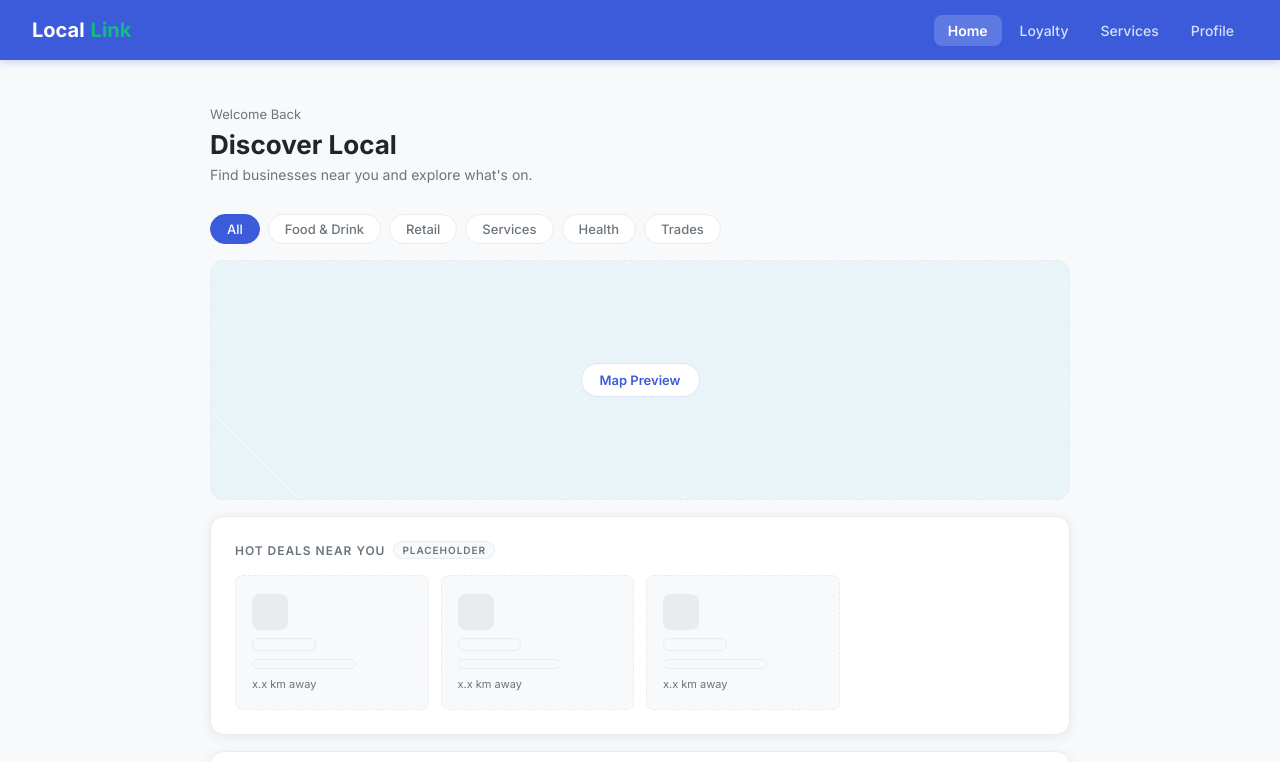
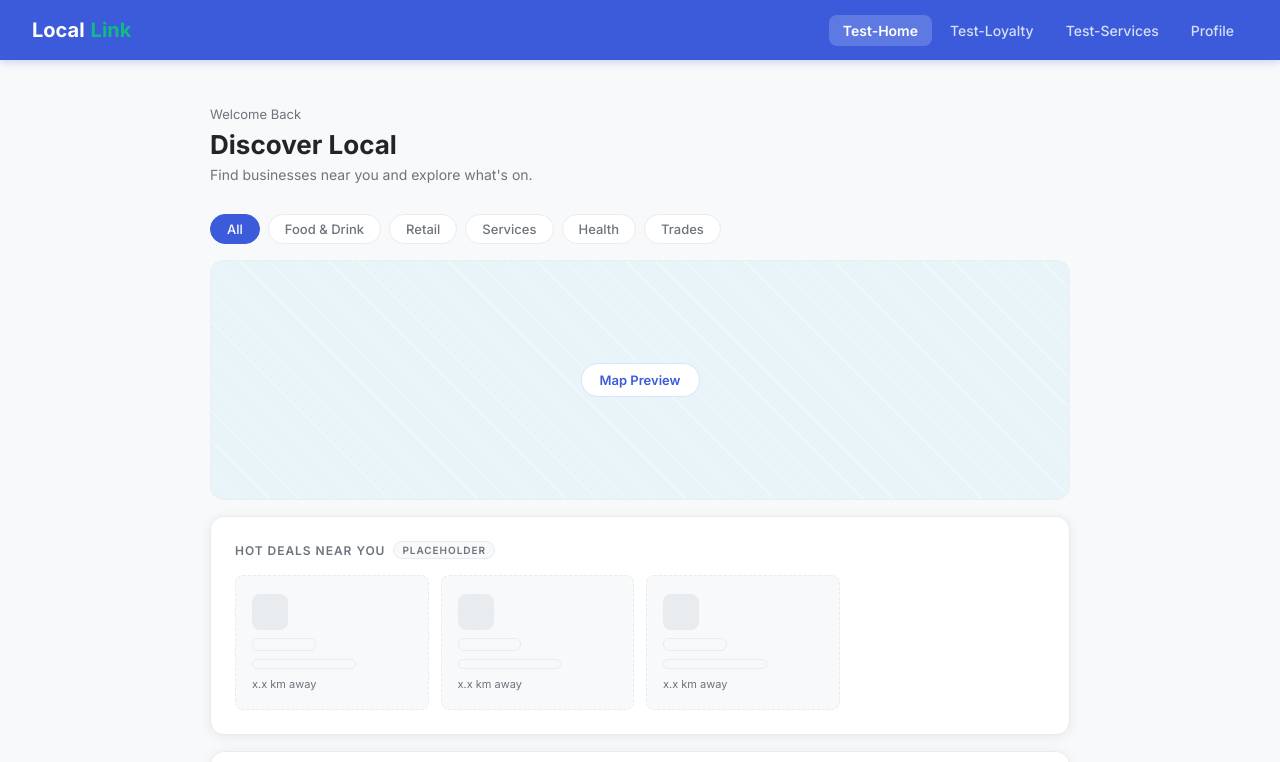
Before and after one commit to v-spnz/locallink-capstone, a React (Vite) app: page /home in a window 1280 px wide. Shown: the top 762 px of the page. Built offline with nearby package versions, Linux system fonts and the light colour scheme.

Commit message:
renamed navigation bar titles

```diff
--- a/src/pages/customer/CustomerPortal.jsx
+++ b/src/pages/customer/CustomerPortal.jsx
@@ -30,9 +30,9 @@ function CustomerNav() {
         Local<span className="logo-link">Link</span>
       </Link>
       <div className="nav-links">
-        <NavLink className={({ isActive }) => `nav-btn${isActive ? ' active' : ''}`} to="/home">Home</NavLink>
-        <NavLink className={({ isActive }) => `nav-btn${isActive ? ' active' : ''}`} to="/loyalty">Loyalty</NavLink>
-        <NavLink className={({ isActive }) => `nav-btn${isActive ? ' active' : ''}`} to="/jobs">Services</NavLink>
+        <NavLink className={({ isActive }) => `nav-btn${isActive ? ' active' : ''}`} to="/home">Test-Home</NavLink>
+        <NavLink className={({ isActive }) => `nav-btn${isActive ? ' active' : ''}`} to="/loyalty">Test-Loyalty</NavLink>
+        <NavLink className={({ isActive }) => `nav-btn${isActive ? ' active' : ''}`} to="/jobs">Test-Services</NavLink>
         <NavLink className={({ isActive }) => `nav-btn${isActive ? ' active' : ''}`} to="/profile">Profile</NavLink>
       </div>
     </nav>
```
